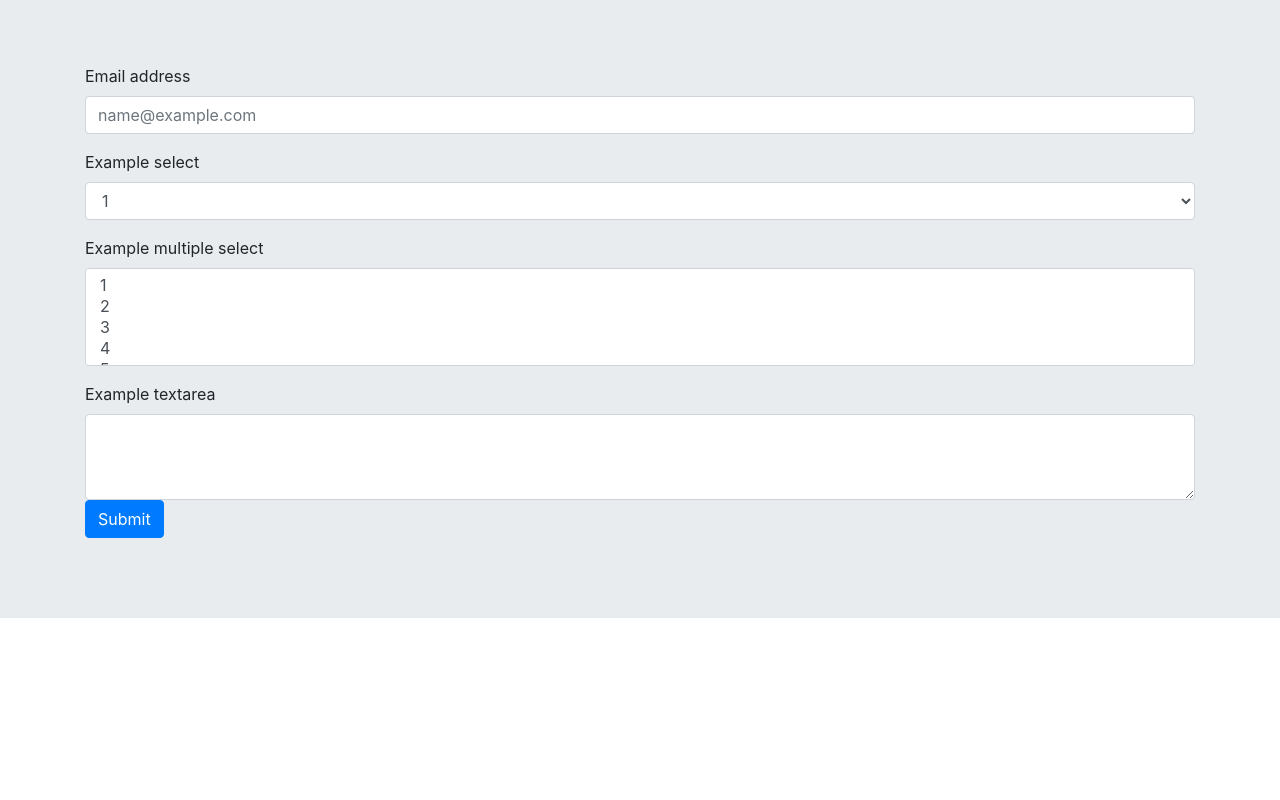
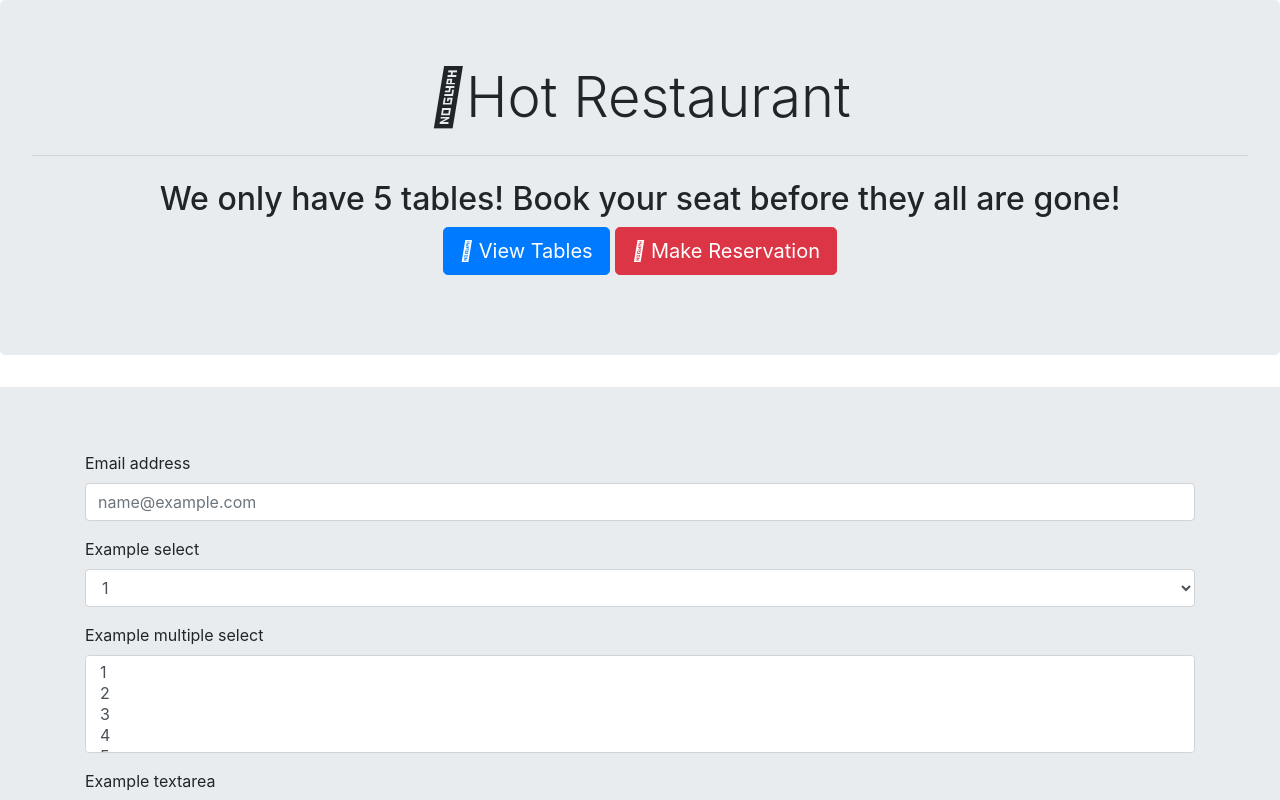
Before and after one commit to collintegral/hot-restaurant, a plain HTML site: page reserve.html in a window 1280 px wide. Shown: the top 800 px of the page. Drawn offline with nearby package versions, Linux system fonts and the light colour scheme.

Commit message:
updated reserve with header

```diff
--- a/reserve.html
+++ b/reserve.html
@@ -12,7 +12,20 @@
 
 </head>
 <body>
-
+<!--header-->
+  <div class="jumbotron">
+    <blockquote class="blockquote text-center">
+<h1 class="display-4"> <i class="fas fa-fire"></i>Hot Restaurant</h1>
+<hr class="my-4">
+<h2>We only have 5 tables! Book your seat before they all are gone!</h2>
+<a class="btn btn-primary btn-lg" href="table.html" role="button">
+        <i class="fas fa-table"></i>
+        View Tables</a>
+<a class="btn btn-danger btn-lg" href="reserve.html" role="button">
+        <i class="fas fa-credit-card"></i>
+        Make Reservation</a>
+</blockquote>
+</div>
 
 <!--Form-->
 <div class="jumbotron jumbotron-fluid">
```
